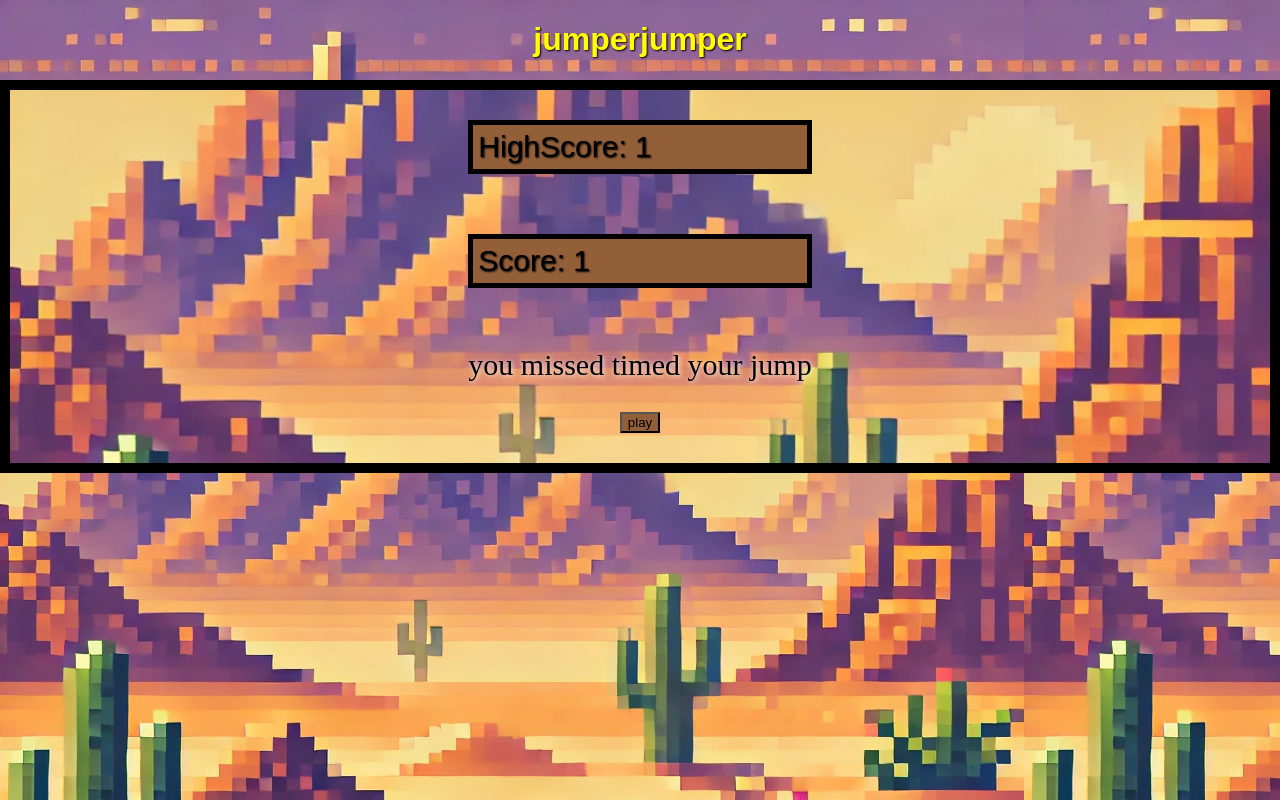
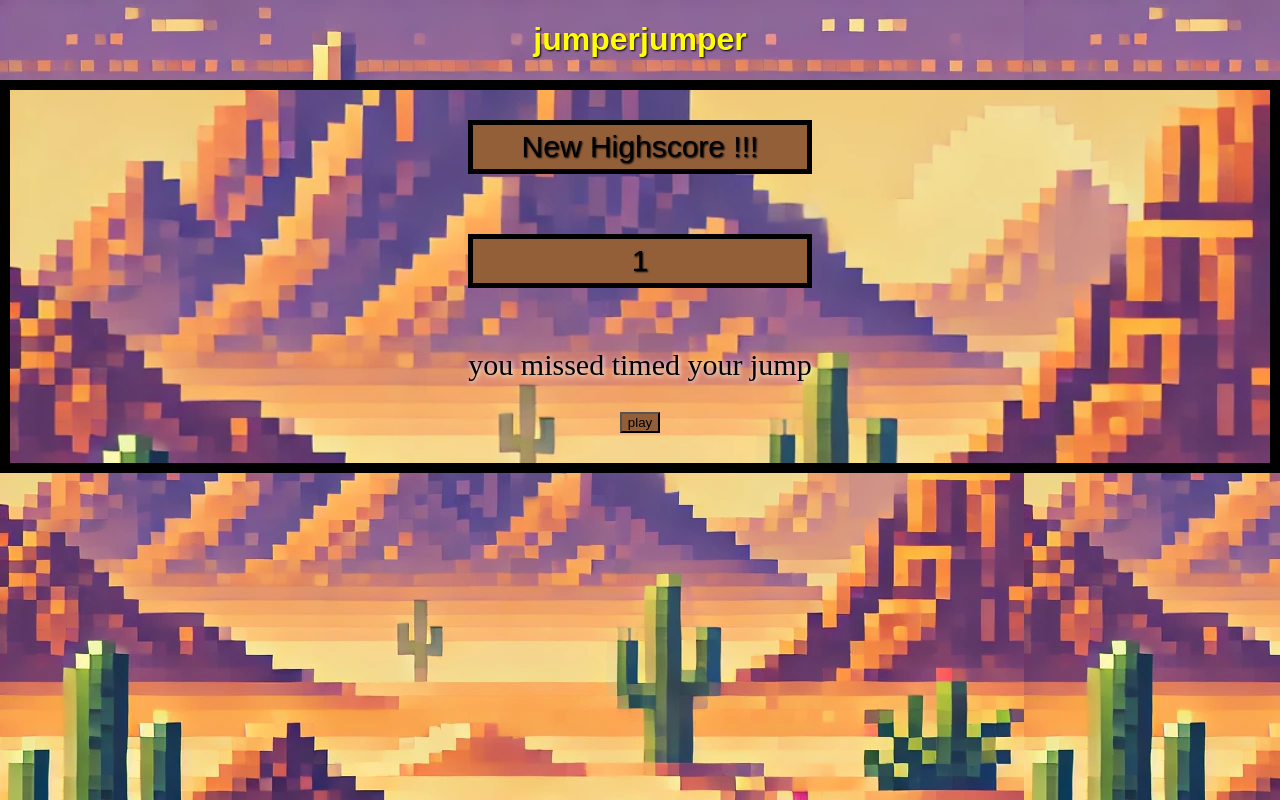
Before and after one commit to Ahuss98/jumperjumper, a website built with Vite: page index.html in a window 1280 px wide. Both pictures are taken after a click on the button "play". Built offline with nearby package versions, Linux system fonts and the light colour scheme; a web font is replaced by a local one.

Commit message:
update readme

```diff
--- a/src/main.ts
+++ b/src/main.ts
@@ -76,9 +76,14 @@ const handleGameLoss = (reason:string) => {
     if(reason === 'typing'){
       losingText.innerText = 'you typed the wrong letter'
     }
+    if( score >= highScore){
+      gameStartTextHighscore.innerText =  `New Highscore !!!`
+      gameStartTextScore.innerText = `${score}`
+    } else {
+      gameStartTextScore.innerText = `Score: ${score}`
+      gameStartTextHighscore.innerText =  `HighScore: ${highScore}`
+    }
 
-    gameStartTextScore.innerText = `Score: ${score}`
-    gameStartTextHighscore.innerText =  `HighScore: ${highScore}`
     gameContainer.style.display = 'none'
     gameStart.style.display = 'flex'
     backGroundMusic.pause(); // Stops music
--- a/src/styles/styles.scss
+++ b/src/styles/styles.scss
@@ -57,6 +57,7 @@ body{
         flex-direction: column;
         border: 2px slid black;
         &--highscore{
+            text-align: center;
             background-color: $floor;
             padding: 5px;
             border: 5px solid black;
@@ -64,6 +65,7 @@ body{
             text-shadow: 1px 1px 2px black;
         }
         &--currentscore{
+            text-align: center;
             background-color: $floor;
             padding: 5px;
             border: 5px solid black;
```
Also changed, not shown: README.md.
